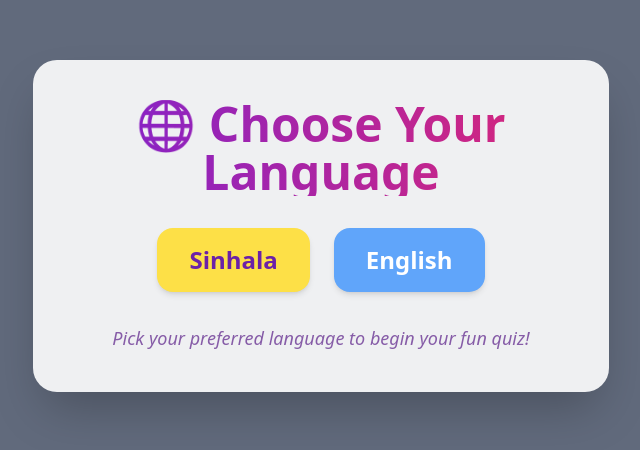
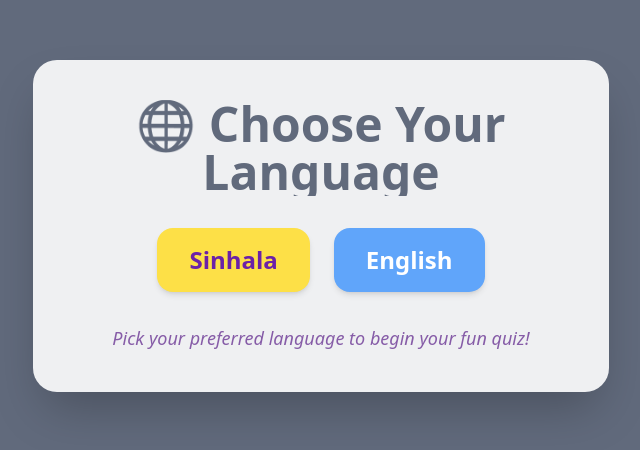
Before and after one commit to Ireshaprabodhani/ACCA-Platform, a React (Vite) app in the folder frontend/: page /language-selection in a window 1280 px wide. Shown: the part 174-624 px from the top of the page, without its empty margins (319-959 px from the left). Built offline with nearby package versions, Linux system fonts and the light colour scheme; no server answers.

Commit message:
Update LanguageSelectionPage.jsx

```diff
--- a/frontend/src/pages/LanguageSelectionPage.jsx
+++ b/frontend/src/pages/LanguageSelectionPage.jsx
@@ -41,13 +41,14 @@ const LanguageSelectionPage = () => {
         initial={{ scale: 0.8, opacity: 0 }}
         animate={{ scale: 1, opacity: 1 }}
         transition={{ duration: 0.6 }}
-        className="bg-white bg-opacity-90 backdrop-blur-xl rounded-3xl p-10 shadow-2xl flex flex-col items-center w-full max-w-xl"
+        className="bg-white bg-opacity-90 backdrop-blur-xl rounded-3xl p-10 shadow-2xl flex flex-col items-center justify-center
+ w-full max-w-xl"
       >
         <motion.h1
           initial={{ y: -30, opacity: 0 }}
           animate={{ y: 0, opacity: 1 }}
           transition={{ delay: 0.2, duration: 0.5 }}
-          className="text-4xl md:text-5xl font-extrabold text-transparent bg-clip-text bg-gradient-to-r from-purple-700 to-pink-600 text-center mb-8"
+          className="text-4xl md:text-5xl font-extrabold text-transparent bg-clip-text bg-[#616a7c] text-center mb-8"
         >
           🌐 Choose Your Language
         </motion.h1>
```
